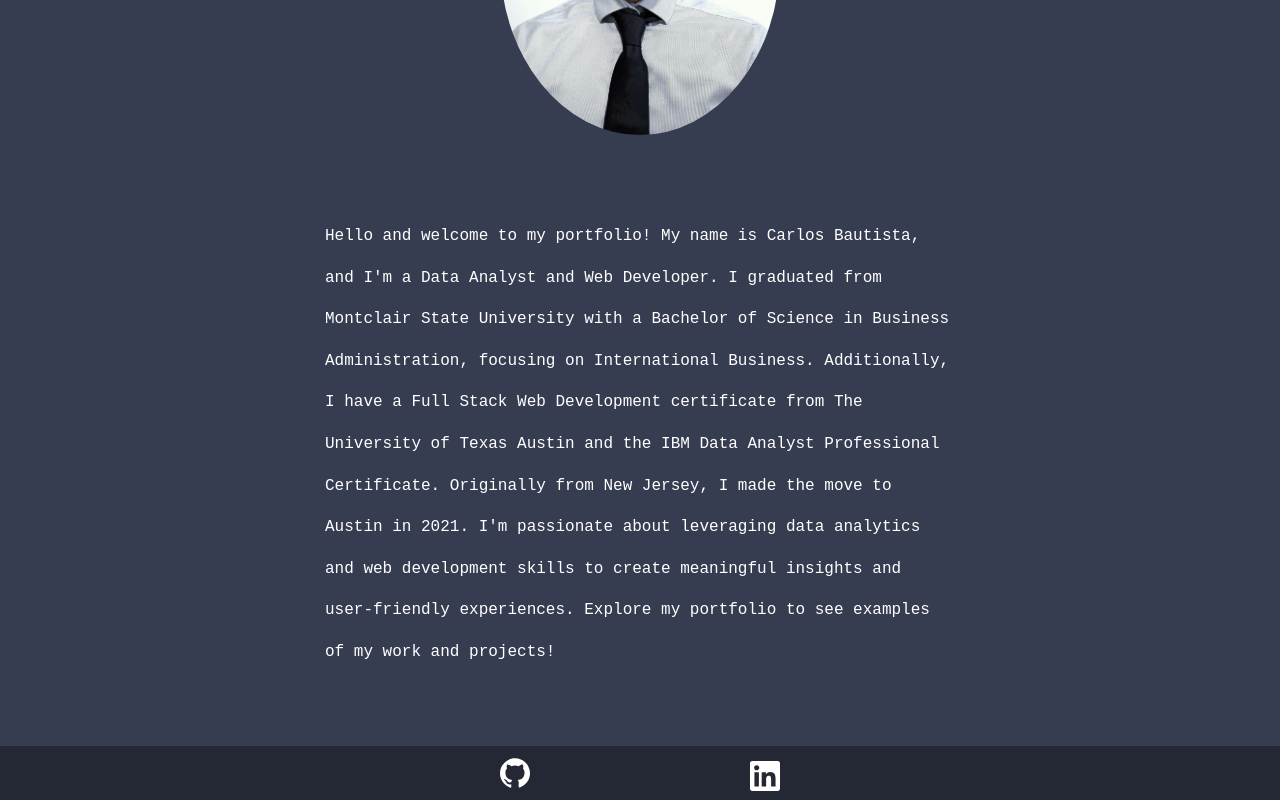
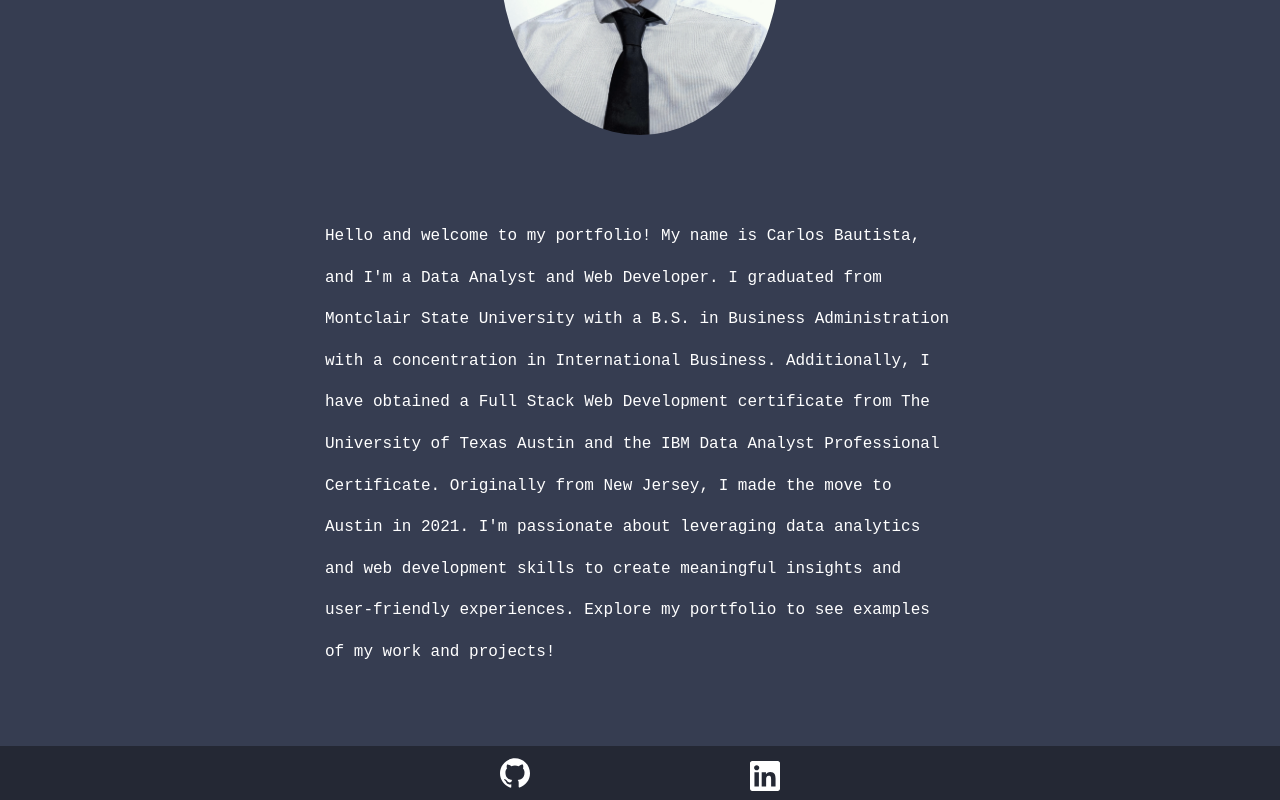
Before and after one commit to CxLos/CxLos-Portfolio, a React (Create React App) app in the folder cxlos20-portfolio/: page / in a window 1280 px wide. Shown: the part 474-1274 px from the top of the page. Built offline with nearby package versions, Linux system fonts and the light colour scheme.

Commit message:
updated bio

```diff
--- a/cxlos20-portfolio/src/components/pages/about.js
+++ b/cxlos20-portfolio/src/components/pages/about.js
@@ -54,7 +54,7 @@ const About = () => {
                 <div className='border'>
                     <div>
                         <p className='bio '>
-                        Hello and welcome to my portfolio! My name is Carlos Bautista, and I'm a Data Analyst and Web Developer. I graduated from Montclair State University with a Bachelor of Science in Business Administration, focusing on International Business. Additionally, I have a Full Stack Web Development certificate from The University of Texas Austin and the IBM Data Analyst Professional Certificate.
+                        Hello and welcome to my portfolio! My name is Carlos Bautista, and I'm a Data Analyst and Web Developer. I graduated from Montclair State University with a B.S. in Business Administration with a concentration in International Business. Additionally, I have obtained a Full Stack Web Development certificate from The University of Texas Austin and the IBM Data Analyst Professional Certificate.
 
                         Originally from New Jersey, I made the move to Austin in 2021. I'm passionate about leveraging data analytics and web development skills to create meaningful insights and user-friendly experiences. Explore my portfolio to see examples of my work and projects!
                         </p>
```
